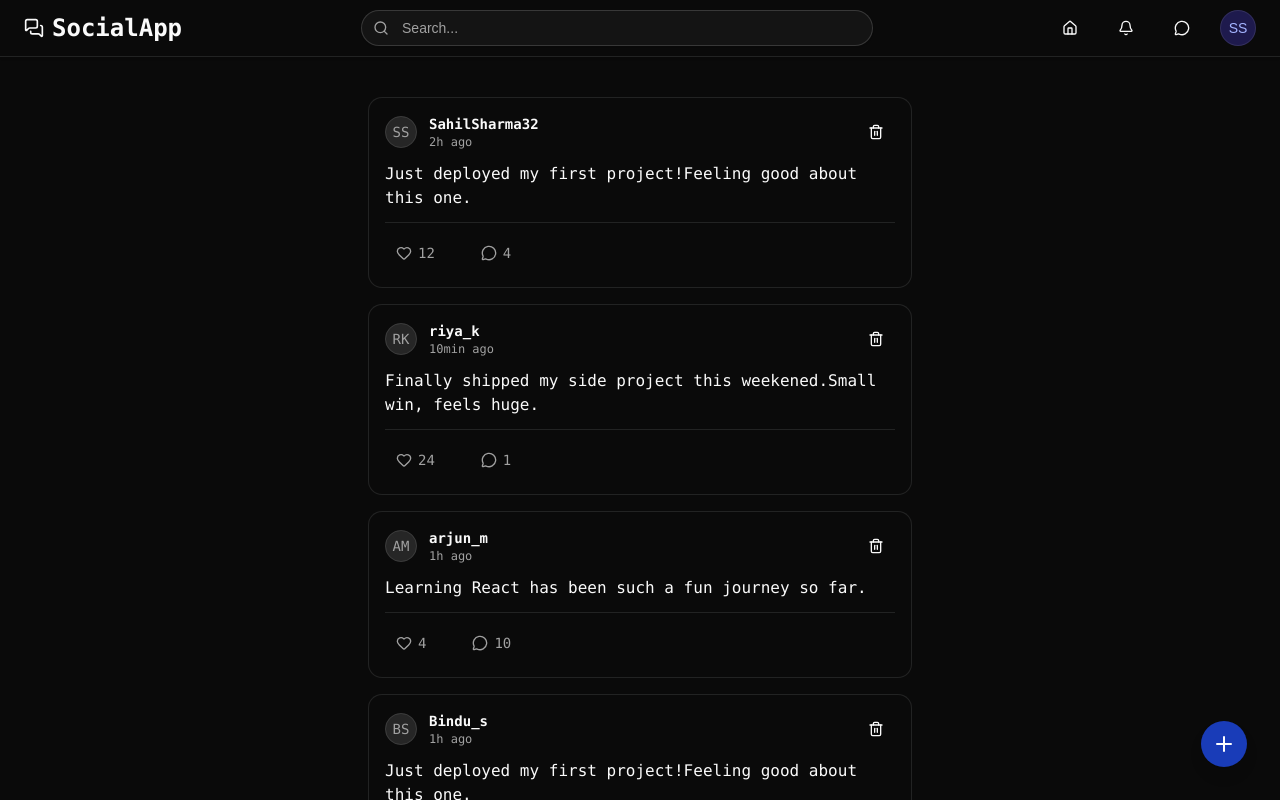
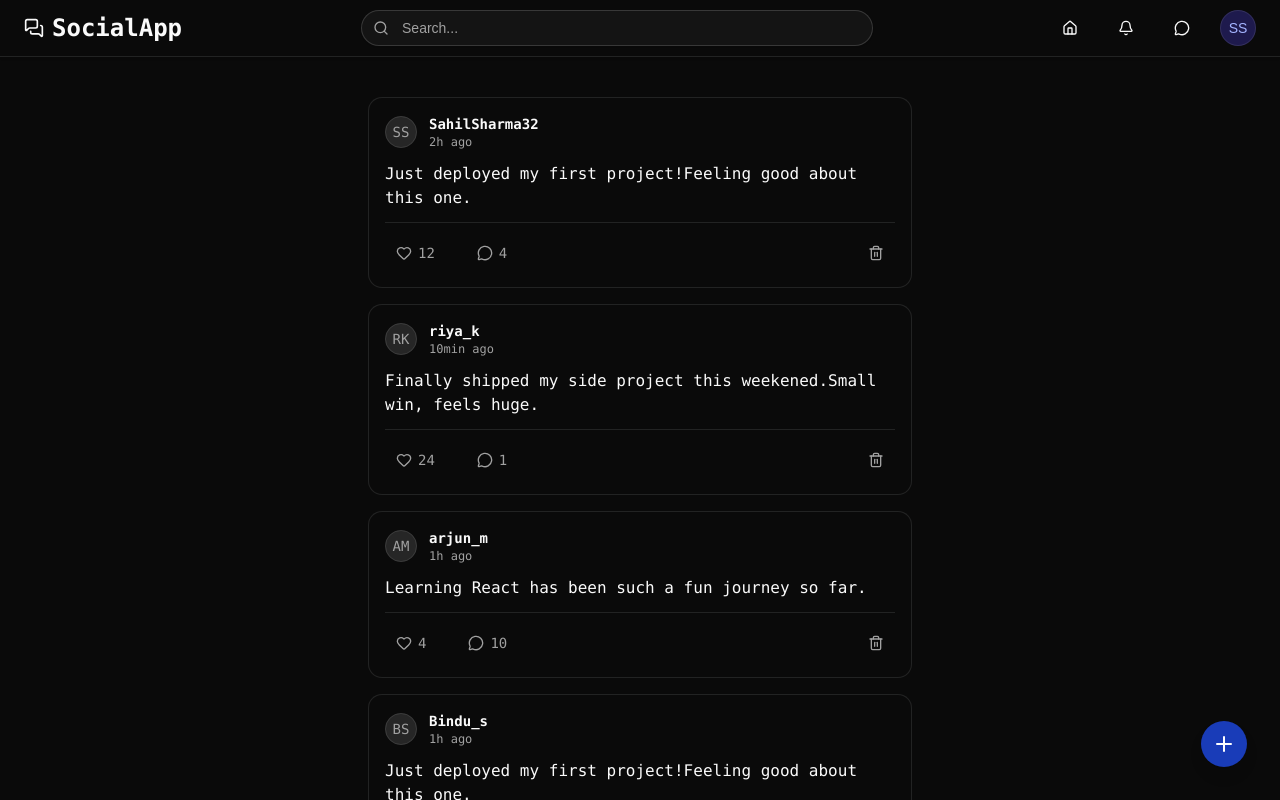
Before and after one commit to sahilsharma123923/Mini-SocialApp, a React (Vite) app in the folder Frontend/: page / in a window 1280 px wide. Shown: the top 800 px of the page. Built offline with nearby package versions, Linux system fonts and the light colour scheme.

Commit message:
Change something in  postcard

```diff
--- a/Frontend/src/components/PostCard.tsx
+++ b/Frontend/src/components/PostCard.tsx
@@ -38,14 +38,6 @@ const PostCard = ({post}:PostProps) => {
      </div>
    </div>
 
-  {/* Delete */}
-  <Button
-    variant="ghost"
-    onClick={() => deletePost(post.id)}
-  >
-    <Trash className="w-4 h-4" />
-  </Button>
-
 </div>
        {/* Body part */}
        <div>
@@ -56,14 +48,16 @@ const PostCard = ({post}:PostProps) => {
         )}
        </div>
 
-       {/* Footer */}
-        <div className="flex items-center gap-6 border-t pt-3">
+       <div className="flex items-center justify-between border-t pt-3">
+
+         {/* Like + Comment */}
+        <div className="flex items-center gap-5">
 
         {/* Like */}
       <Button
         variant="ghost"
         onClick={() => toggleLike(post.id)}
-          className={`flex items-center gap-1.5 text-sm cursor-pointer ${
+        className={`flex items-center gap-1.5 text-sm ${
             post.isLiked
           ? "text-red-500"
           : "text-muted-foreground hover:text-red-500"
@@ -80,12 +74,22 @@ const PostCard = ({post}:PostProps) => {
     {/* Comment */}
     <Button
       variant="ghost"
-          onClick={()=>setShowComments(!showComments)}
-
-          className="flex items-center gap-1.5 text-sm text-muted-foreground cursor-pointer"
+      onClick={() => setShowComments(!showComments)}
+      className="flex items-center gap-1.5 text-sm text-muted-foreground"
     >
       <MessageCircle className="size-4" />
       <span>{post.comments}</span>
+    </Button>
+
+  </div>
+
+  {/* Delete */}
+  <Button
+    variant="ghost"
+    onClick={() => deletePost(post.id)}
+    className="text-xs text-muted-foreground hover:text-neutral-400"
+  >
+    <Trash className="w-3 h-3" />
   </Button>
 
 </div>
```
Lines whose indentation alone changed are shown as unchanged.
